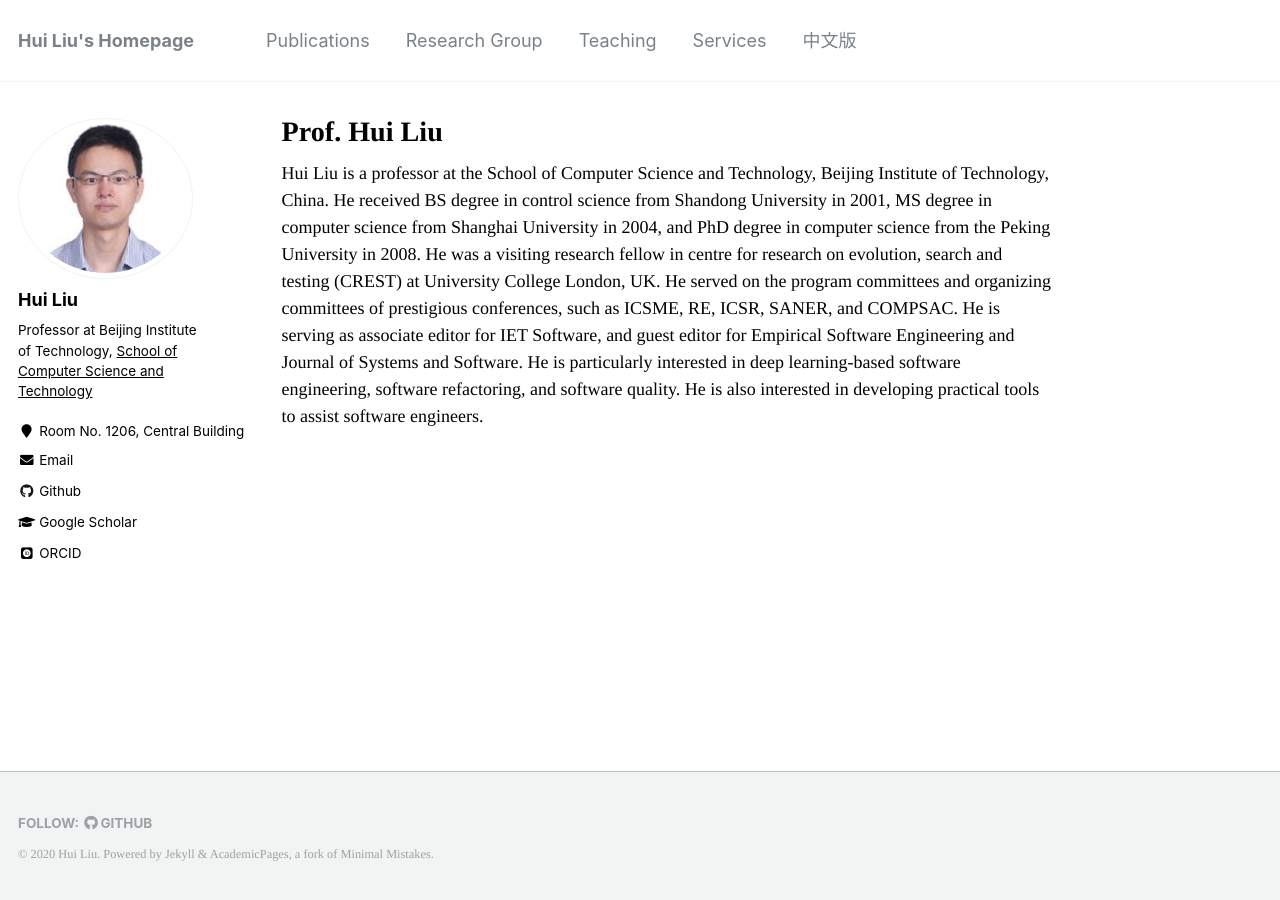
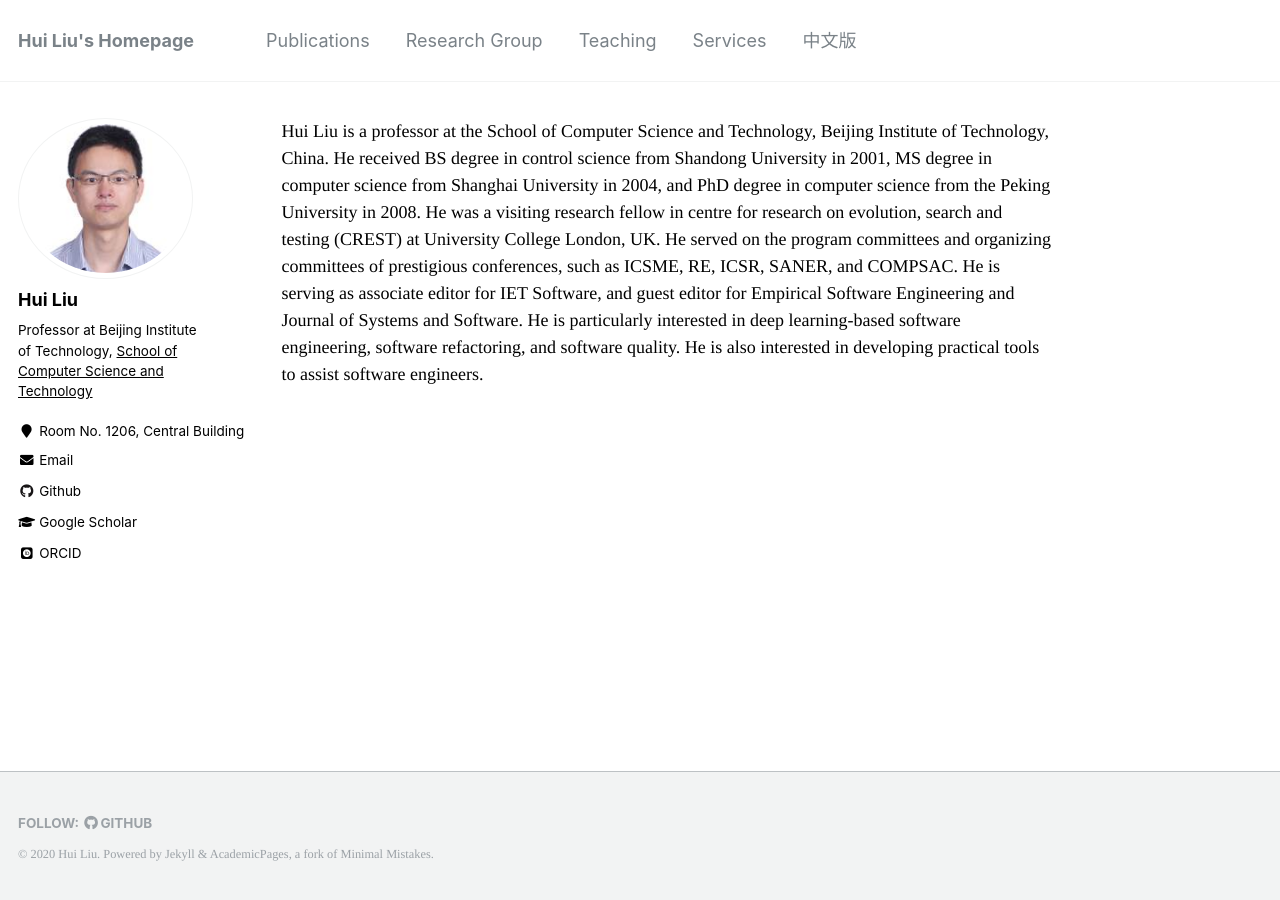
Before and after one commit to liuhuigmail/liuhuigmail.github.io, a Jekyll site: the page built from _pages/about.md, in a window 1280 px wide. Built offline with Jekyll 4.4.1, drawn with Linux system fonts in a browser that asks for light colours; some web fonts are replaced.

Commit message:
Update about.md

```diff
--- a/_pages/about.md
+++ b/_pages/about.md
@@ -1,6 +1,5 @@
 ---
 permalink: /
-title: "Prof. Hui Liu"
 excerpt: "About me"
 author_profile: true
 redirect_from:
```
